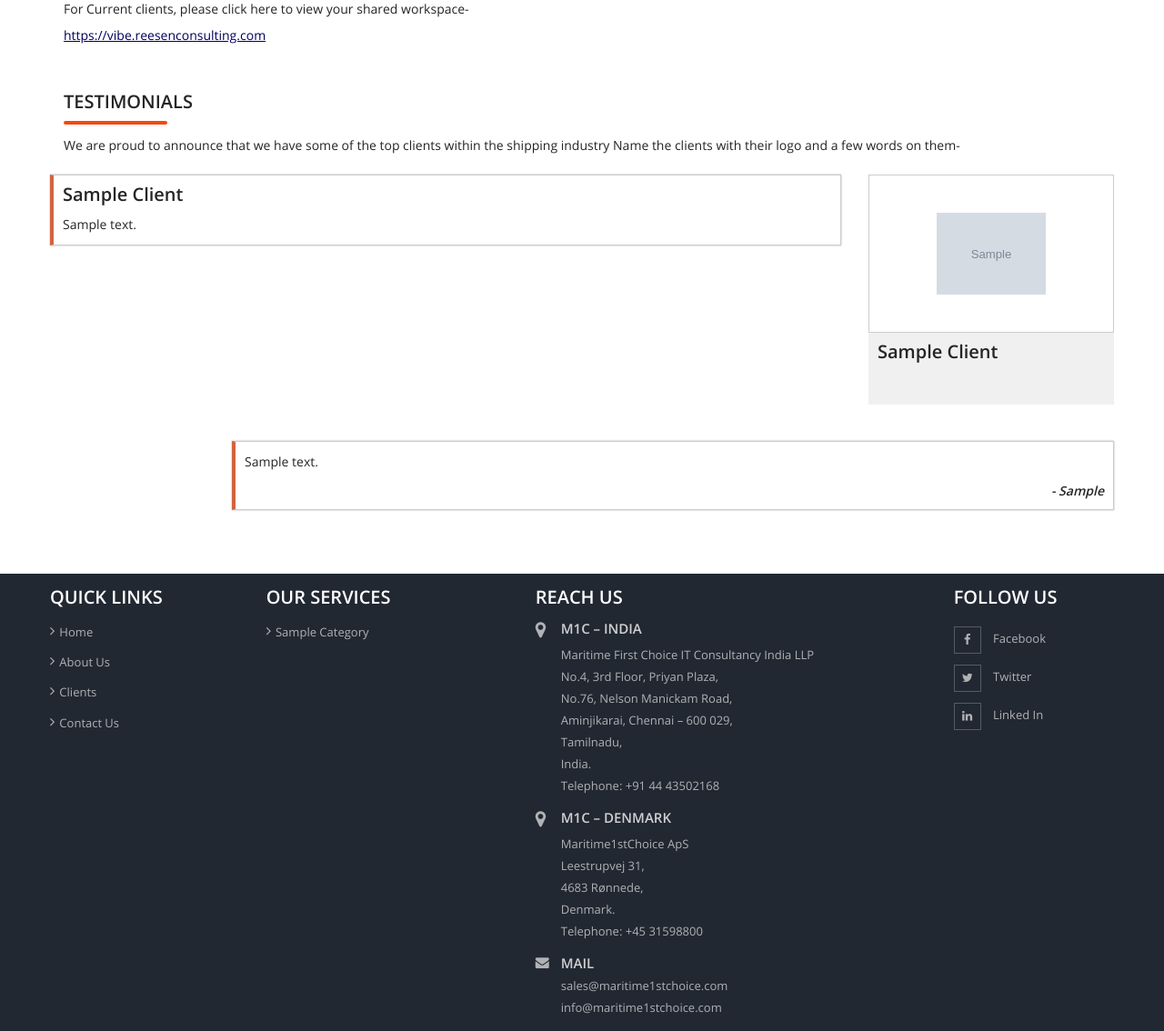
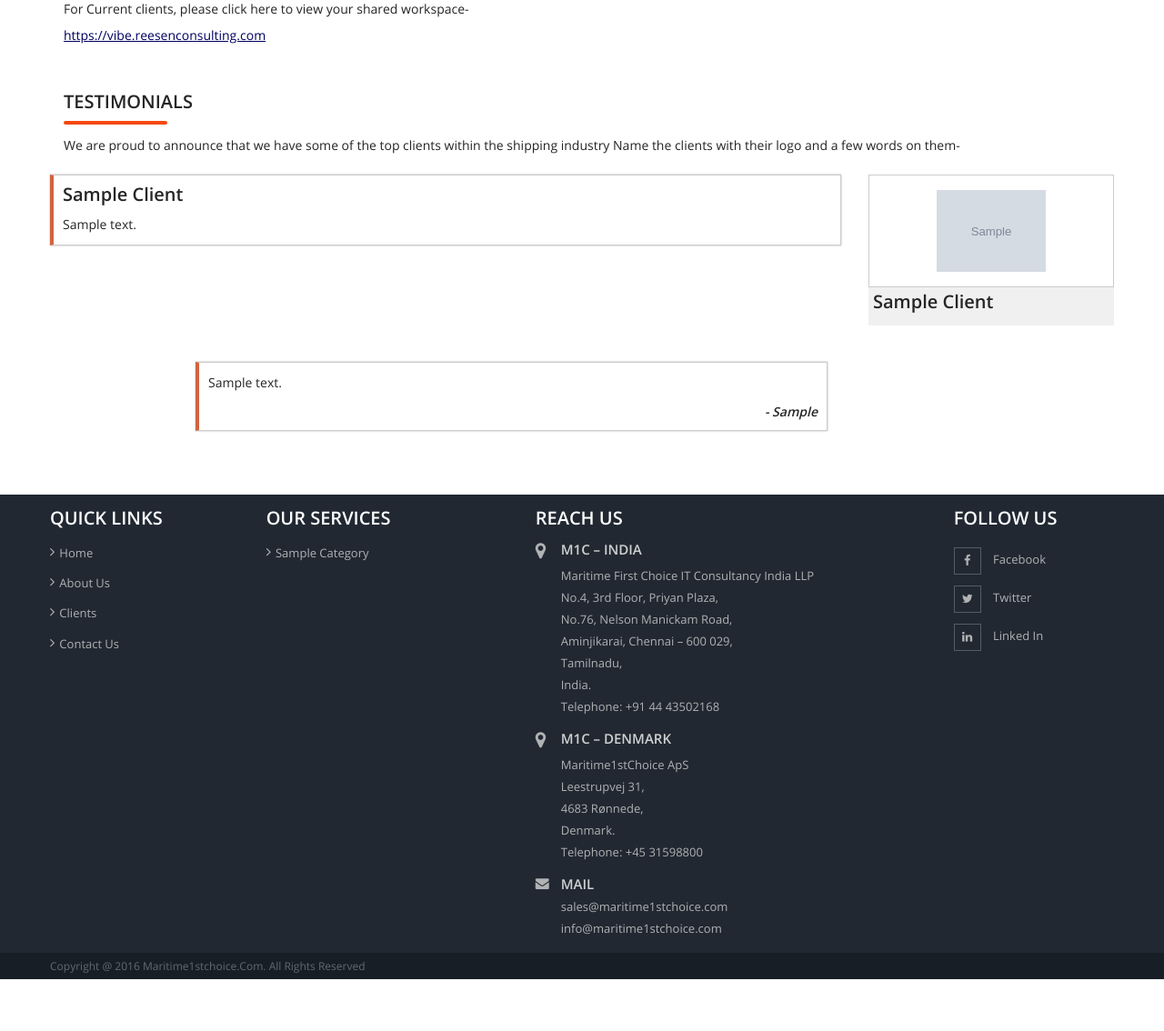
Before and after one commit to shananbu/maritime1choice, a PHP site: page /ourClients.php in a window 1280 px wide. Shown: the part 503-1637 px from the top of the page at 91% size. After the commit the page ends 1580 px from the top, so only its background shows below. Run offline with PHP 8.4, Linux system fonts and the light colour scheme; tables that the repository leaves empty hold one stand-in row (values such as "Sample post"); grey boxes marked "Sample" are stand-in pictures.

Commit message:
Redesigning the site

```diff
--- a/css/style.css
+++ b/css/style.css
@@ -1241,7 +1241,7 @@ body {
 	display: table-cell;
 	vertical-align: middle;
 	text-align: center;
-	height: 172px;
+	height: 122px;
 }
 .client_page figure a {
 	display: table;
@@ -1261,10 +1261,10 @@ border:#D16440 1px solid
 }
 .client_page figure figcaption {
 	 margin-bottom: 30px;
-    min-height: 79px;
+    min-height: 29px;
 	background: #F0F0F0;
 	text-align: left;
-	padding: 10px;
+	padding: 5px;
 	transition: all 0.4s linear;
 	-moz-transition: all 0.4s linear;
 	-o-transition: all 0.4s linear;
--- a/ourClients.php
+++ b/ourClients.php
@@ -44,7 +44,14 @@
                     <h1 class="h_3 ad_pa">Our Clients</h1>
 
                     <p class="pt_10">
-		We believe in close cooperation with our clients and getting them involved in decision-making process.  Through our shared knowledge, and work platform (Novell Vibe) our clients are able to collaborate, get an insight on project progress, be a part of the collective decision-making and maintain a continuous dialogue with us. We want our clients to get a “value for their investment”; we want to be able to share our book or calculation and time sheet so that they are able to see how we calculate return on their investment. We do business in a righteous manner and therefore we are never afraid to show how we have earned the revenue, we are ready to show our client our operational cost over their investments.
+                        We believe in close cooperation with our clients and getting them involved in decision-making
+                        process. Through our shared knowledge, and work platform (Novell Vibe) our clients are able to
+                        collaborate, get an insight on project progress, be a part of the collective decision-making and
+                        maintain a continuous dialogue with us. We want our clients to get a “value for their
+                        investment”; we want to be able to share our book or calculation and time sheet so that they are
+                        able to see how we calculate return on their investment. We do business in a righteous manner
+                        and therefore we are never afraid to show how we have earned the revenue, we are ready to show
+                        our client our operational cost over their investments.
 
                         <br>
                         <br>
@@ -61,7 +68,7 @@
 
     <!-- Client 1 end  -->
 
-<section  id="testimonials">
+    <section id="testimonials">
         <div class="container test_monial">
             <h1 class="h_3 ad_pa">Testimonials </h1>
 
@@ -88,23 +95,25 @@ Name the clients with their logo and a few words on them-
                         </article>
                     </div>
                     <div class="col-sm-3 client_page">
-    <figure><a href="//<?php echo $row['referenceUrl'] ?>"> <span> <img
-
+                        <figure>
+                            <a href="//<?php echo $row['referenceUrl'] ?>" target="_blank"> <span> <img
                                         src="admin/<?php echo $row['logoFileName'] ?>"> </span> </a>
                             <figcaption>
                                 <h1><?php echo $row['name'] ?></h1>
                             </figcaption>
                         </figure>
                     </div>
+
                     <?php
 
-    $tsql = "SELECT * FROM Testimonial where status = 1 and clientId = ".$row['id']." order by createdDate ";
+                    $tsql = "SELECT * FROM Testimonial where status = 1 and clientId = " . $row['id'] . " order by createdDate desc";
 
                     $tresult = mysqli_query($iCon, $tsql);
 
                     while ($trow = mysqli_fetch_assoc($tresult)) {
 
                         ?>
+                        <div class="col-sm-9">
                             <div class="col-sm-10 tes_block col-sm-offset-2">
                                 <article>
                                     <p><?php echo $trow['description'] ?> </p>
@@ -112,7 +121,9 @@ Name the clients with their logo and a few words on them-
                                     </figure>
                                 </article>
                             </div>
-    <?php }} ?>
+                        </div>
+                    <?php }
+                    } ?>
 
                 </div>
             </div>
```
Lines whose indentation alone changed are shown as unchanged.
